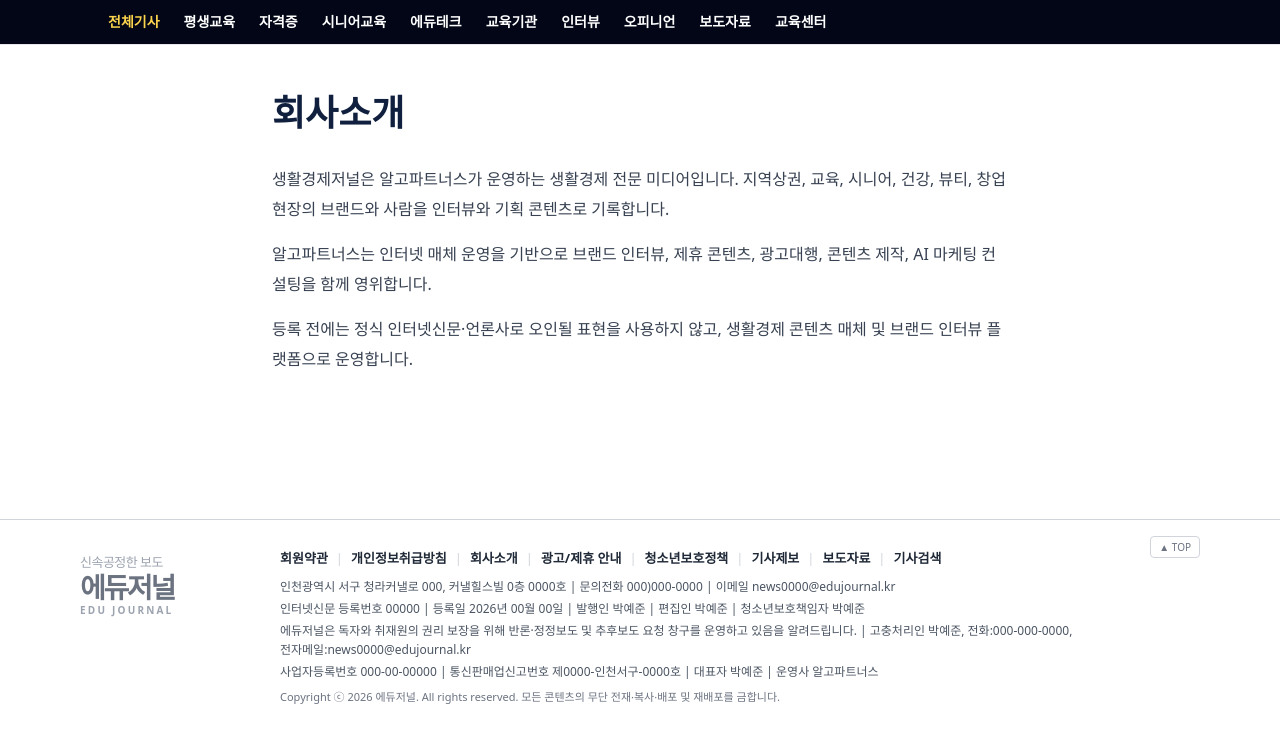
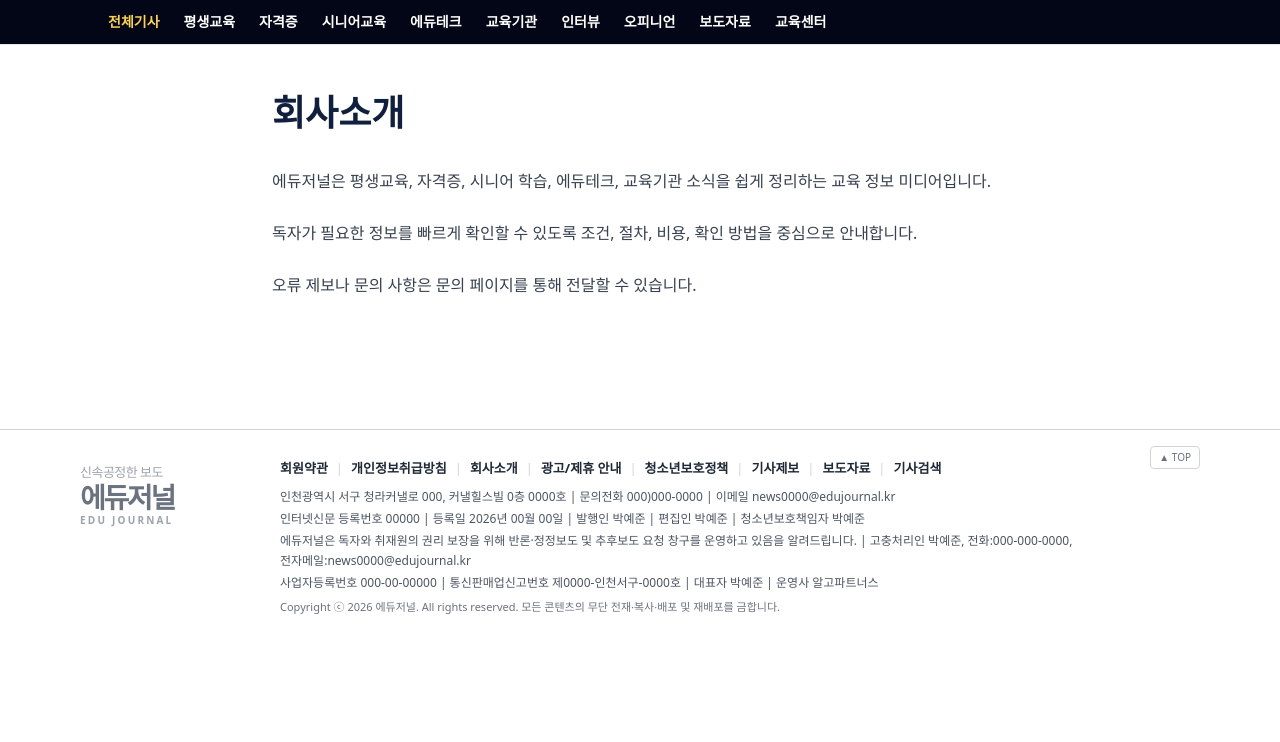
Before and after one commit to apark12321-ux/vision-media-mediaoffice, a Next.js app: page /about in a window 1280 px wide. Shown: the top 742 px of the page. Built offline with nearby package versions, Linux system fonts and the light colour scheme.

Commit message:
Clean public about page

```diff
--- a/app/about/page.tsx
+++ b/app/about/page.tsx
@@ -1,5 +1,5 @@
 export const metadata = { title: '회사소개' };
+
 export default function AboutPage() {
-  return <Policy title="회사소개"><p>생활경제저널은 알고파트너스가 운영하는 생활경제 전문 미디어입니다. 지역상권, 교육, 시니어, 건강, 뷰티, 창업 현장의 브랜드와 사람을 인터뷰와 기획 콘텐츠로 기록합니다.</p><p>알고파트너스는 인터넷 매체 운영을 기반으로 브랜드 인터뷰, 제휴 콘텐츠, 광고대행, 콘텐츠 제작, AI 마케팅 컨설팅을 함께 영위합니다.</p><p>등록 전에는 정식 인터넷신문·언론사로 오인될 표현을 사용하지 않고, 생활경제 콘텐츠 매체 및 브랜드 인터뷰 플랫폼으로 운영합니다.</p></Policy>;
+  return <main className="mx-auto max-w-3xl px-4 py-12"><h1 className="text-4xl font-black text-brand-navy">회사소개</h1><div className="mt-8 space-y-5 leading-8 text-gray-700"><p>에듀저널은 평생교육, 자격증, 시니어 학습, 에듀테크, 교육기관 소식을 쉽게 정리하는 교육 정보 미디어입니다.</p><p>독자가 필요한 정보를 빠르게 확인할 수 있도록 조건, 절차, 비용, 확인 방법을 중심으로 안내합니다.</p><p>오류 제보나 문의 사항은 문의 페이지를 통해 전달할 수 있습니다.</p></div></main>;
 }
-function Policy({ title, children }: { title: string; children: React.ReactNode }) { return <main className="mx-auto max-w-3xl px-4 py-12"><h1 className="text-4xl font-black text-brand-navy">{title}</h1><div className="markdown-body mt-8 text-gray-700">{children}</div></main>; }
```
